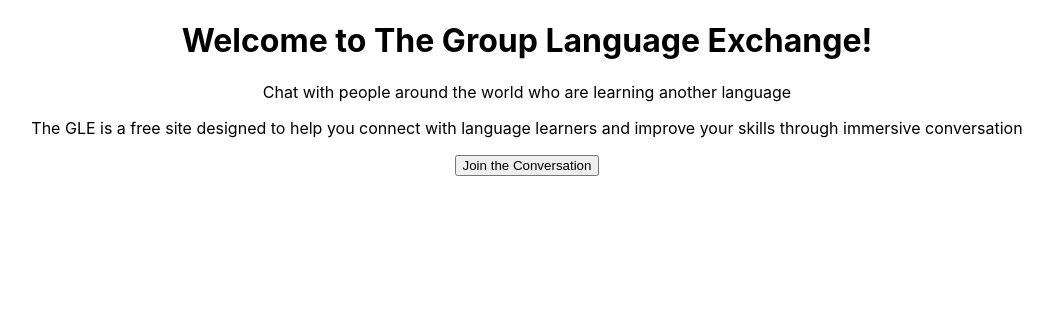
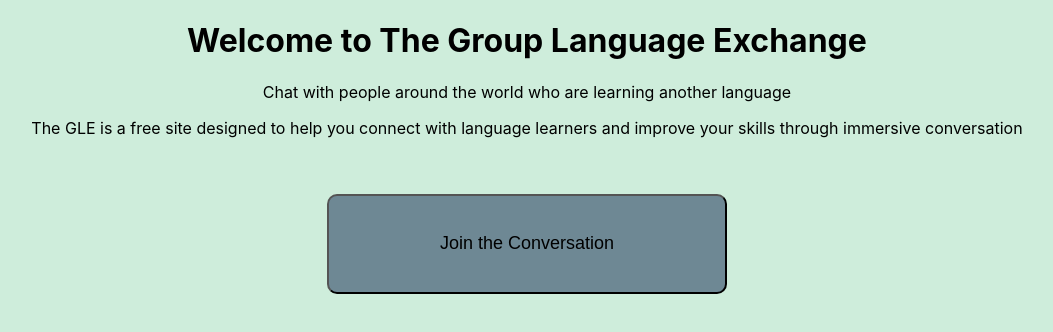
Before and after one commit to TheLaurenSousa/full-stack-mern-group-language-exhange, a React (Create React App) app in the folder client/: page / in a window 1280 px wide. Shown: the top 332 px of the page, without its empty margins (113-1166 px from the left). Built offline with nearby package versions, Linux system fonts and the light colour scheme.

Commit message:
Form styling and color scheme changes

```diff
--- a/client/public/index.html
+++ b/client/public/index.html
@@ -24,7 +24,7 @@
       work correctly both with client-side routing and a non-root public URL.
       Learn how to configure a non-root public URL by running `npm run build`.
     -->
-    <title>React App</title>
+    <title>Group Language Exchange</title>
   </head>
   <body>
     <noscript>You need to enable JavaScript to run this app.</noscript>
--- a/client/src/App.css
+++ b/client/src/App.css
@@ -1,10 +1,41 @@
 .App {
   text-align: center;
-  cursor: pointer;
+  cursor: auto;
+}
+
+body{
+  background-color: #ceeddb;
+}
+
+#joinTheConversation, input[type="submit"]{
+  background-color: #6e8894;
+  border-radius: 10px;
+}
+
+#joinTheConversation{
+  width: 400px;
+  height: 100px;
+  font-size: large;
+  margin-top: 40px;
+}
+
+#joinTheConversation:hover, input[type="submit"]:hover{
+  color: white;
+  background-color: #85baa1;
 }
 
 form {
   padding-bottom: 10px;
+}
+
+input[type="text"], input[type="password"], textarea{
+  background-color: #ceeddb;
+}
+
+.inputArea{
+  text-align: left;
+  display: flex;
+  justify-content: space-between;
 }
 
 .login{
@@ -12,15 +43,20 @@ form {
   justify-content: center;
 }
 
-#registration, #login, .chat {
+#registration, #login, #createNewChat, .chat {
   border: 2px solid black;
   border-radius: 10px;
 }
 
-#registration, #login{
+#registration, #login, #createNewChat{
   margin: 20px 50px;
   padding: 10px;
   height: 250px;
+}
+
+#createNewChat{
+  margin: 0 auto;
+  width: 25%;
 }
 
 .chatPage{
@@ -94,7 +130,7 @@ form {
   margin: 0 auto;
   height: 50px;
   padding-left: 10px;
-  background-color: #50bbf8;
+  background-color: #85baa1;
 }
 
 ul{
--- a/client/src/components/loginforms.js
+++ b/client/src/components/loginforms.js
@@ -23,11 +23,11 @@ const LoginForms = (props) => {
             <div>
                 <form id='login' onSubmit={loginHandler}>
                     <h2>Login:</h2>
-                    <p>
+                    <p className='inputArea'>
                         <label>Username: </label>
                         <input type='text' name='username' autoComplete='off' onChange={(e) => setUsername(e.target.value)}/>
                     </p>
-                    <p>
+                    <p className='inputArea'>
                         <label>Password: </label>
                         <input type='password' name='password' onChange={(e) => setPassword(e.target.value)}/>
                     </p>
@@ -37,15 +37,15 @@ const LoginForms = (props) => {
             <div>
                 <form id='registration' onSubmit={registrationHandler}>
                     <h2>Sign Up:</h2>
-                    <p>
+                    <p className='inputArea'>
                         <label>Username: </label>
                         <input type='text' name='username' autoComplete='off' onChange={(e) => setUsername(e.target.value)}/>
                     </p>
-                    <p>
+                    <p className='inputArea'>
                         <label>Password: </label>
                         <input type='password' name='password' onChange={(e) => setPassword(e.target.value)}/>
                     </p>
-                    <p>
+                    <p className='inputArea'>
                         <label>Confirm: </label>
                         <input type='password' name='confirmPassword' onChange={(e) => setConfirmPassword(e.target.value)}/>
                     </p>
--- a/client/src/views/LandingPage.js
+++ b/client/src/views/LandingPage.js
@@ -4,11 +4,11 @@ import { Link } from 'react-router-dom';
 export default () => {
     return (
         <div>
-            <h1>Welcome to The Group Language Exchange!</h1>
+            <h1>Welcome to The Group Language Exchange</h1>
             <p>Chat with people around the world who are learning another language</p>
             <p>The GLE is a free site designed to help you connect with language learners and improve your skills through immersive conversation</p>
             <Link to={'/login'}>
-                <button>Join the Conversation</button>
+                <button id='joinTheConversation'>Join the Conversation</button>
             </Link>
         </div>
     )
--- a/client/src/views/chatCreation.js
+++ b/client/src/views/chatCreation.js
@@ -35,12 +35,12 @@ export default () => {
             <Nav/>
             <h1>Create a Chat</h1>
             {errors.map((err, i) => <p key={i}>{err}</p>)}
-            <form onSubmit={createChatHandler}>
-                <p>
+            <form id='createNewChat' onSubmit={createChatHandler}>
+                <p className='inputArea'>
                     <label>Title: </label>
                     <input type='text' name='title' onChange={(e) => setTitle(e.target.value)}/>
                 </p>
-                <p>
+                <p className='inputArea'>
                     <label>Language: </label>
                     <select name="language" onChange={(e) => setLanguage(e.target.value)}>
                         <option>Select Language</option>
@@ -118,9 +118,9 @@ export default () => {
                         <option value="Xhosa">Xhosa</option>
                     </select>
                 </p>
-                <p>
+                <p className='inputArea'>
                     <label>Description: </label>
-                    <textarea rows="5" onChange={(e) => setDescription(e.target.value)}/>
+                    <textarea rows="5" cols="35" onChange={(e) => setDescription(e.target.value)}/>
                 </p>
                 <input type="submit" value="Start Chatting"/>
             </form>
```
